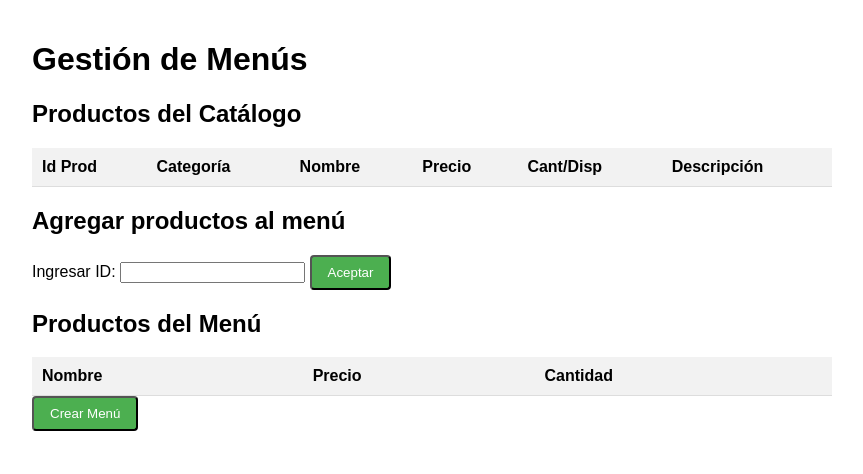
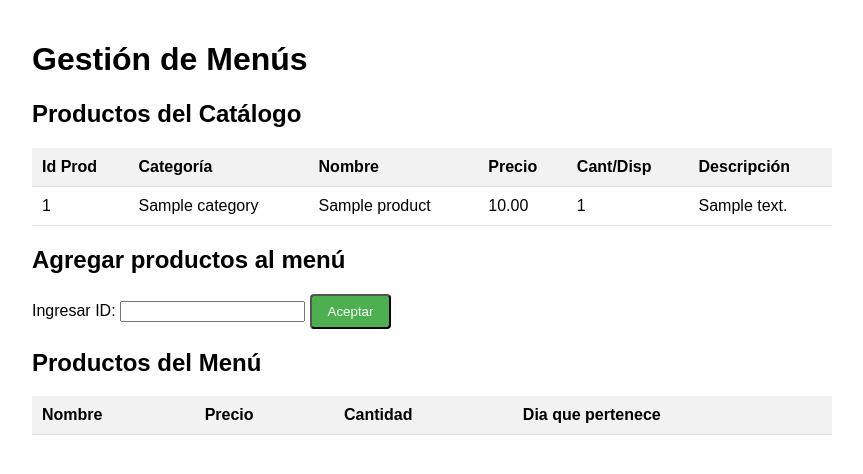
Before and after one commit to ph22012/PFINAL_TPI, a Django app: page /usuarioDelMenu/menu/ in a window 1280 px wide. Shown: the part 78-552 px from the top of the page, without its empty margins (208-1071 px from the left). Run offline with Django 5.2, Linux system fonts and the light colour scheme; tables that the repository leaves empty hold one stand-in row (values such as "Sample post"); lists and menus that the app fills with data are empty.

Commit message:
Fixed: se agregan al menu diario

```diff
--- a/modulo_catalogo/templates/menu/menuDelDia.html
+++ b/modulo_catalogo/templates/menu/menuDelDia.html
@@ -32,12 +32,12 @@
       <tbody>
         {% for producto in productos_catalogo %}
         <tr>
-          <td>{{ producto.id }}</td>
-          <td>{{ producto.categoria }}</td>
-          <td>{{ producto.nombre }}</td>
-          <td>{{ producto.precio }}</td>
-          <td>{{ producto.cantidad }}</td>
-          <td>{{ producto.descripcion }}</td>
+          <td>{{ producto.id_product }}</td>
+          <td>{{ producto.id_category.name }}</td>
+          <td>{{ producto.name }}</td>
+          <td>{{ producto.price }}</td>
+          <td>{{ producto.count }}</td>
+          <td>{{ producto.description}}</td>
         </tr>
         {% endfor %}
       </tbody>
@@ -45,7 +45,7 @@
 
     <h2>Agregar productos al menú</h2>
 
-    <form method="POST" action="{% url 'indexCatalogo' %}">
+    <form method="POST" action="{% url 'crear-menu' %}">
       {% csrf_token %}
       <label for="ingresarID">Ingresar ID:</label>
       <input type="text" id="ingresarID" name="ingresarID" required>
@@ -60,23 +60,20 @@
           <th>Nombre</th>
           <th>Precio</th>
           <th>Cantidad</th>
+          <th>Dia que pertenece</th>
         </tr>
       </thead>
       <tbody>
         {% for producto in productos_menu %}
         <tr>
-          <td>{{ producto.nombre }}</td>
-          <td>{{ producto.precio }}</td>
-          <td>{{ producto.cantidad }}</td>
+          <td>{{ producto.name }}</td>
+          <td>{{ producto.price }}</td>
+          <td>{{ producto.count }}</td>
+          <td>{{ producto.dailyMenuDate }}</td>
         </tr>
         {% endfor %}
       </tbody>
     </table>
-
-    <form method="POST" action="{% url 'indexCatalogo' %}">
-      {% csrf_token %}
-      <button class="btn" type="submit">Crear Menú</button>
-    </form>
   </div>
 </body>
 </html>
--- a/modulo_catalogo/urls.py
+++ b/modulo_catalogo/urls.py
@@ -3,6 +3,7 @@ from . import views
 
 urlpatterns = [
     path('index/', views.index_catalogo, name='indexCatalogo'),
+    path('crear-menu/', views.menu_diario, name='crear-menu'),
     path('logout/', views.logout_view, name='logout'),
     path('catalogo/', views.catalogo_productos, name='catalogo_productos'),
     path('menu/', views.menu_diario, name='menu_diario'),
--- a/modulo_catalogo/views.py
+++ b/modulo_catalogo/views.py
@@ -2,6 +2,7 @@ from django.http import HttpResponse, JsonResponse
 from django.shortcuts import get_object_or_404, redirect, render
 from .models import Product
 import json
+from datetime import date
 
 # Create your views here.
 def index_catalogo(request):
@@ -72,7 +73,7 @@ def editar_producto(request):
         cantidad = data[0]['cantidad']
 
         try :
-             producto = Product.objects.get(id_product=idProducto)
+             producto = Product.objects.get(id_producto=idProducto)
              producto.count = cantidad
              producto.save()
         except Product.DoesNotExist:
@@ -97,3 +98,19 @@ def buscar_producto(request):
                 })
         except Product.DoesNotExist:
                 return HttpResponse("Producto no encontrado")
+def menu_diario(request):
+    hoy = date.today()
+    productos_catalogo = Product.objects.all()
+    productos_menu = Product.objects.filter(dailyMenuDate=hoy)
+
+    if request.method == 'POST':
+        print(request.POST)
+        ingresarID = request.POST['ingresarID']
+        try:
+            producto = Product.objects.get(id_product=ingresarID)
+            producto.dailyMenuDate = hoy
+            producto.save()
+            return redirect('indexCatalogo')
+        except Product.DoesNotExist:
+            return HttpResponse("Producto no encontrado")
+    return render(request, 'menu/menuDelDia.html', {'productos_catalogo': productos_catalogo, 'productos_menu': productos_menu})
```
